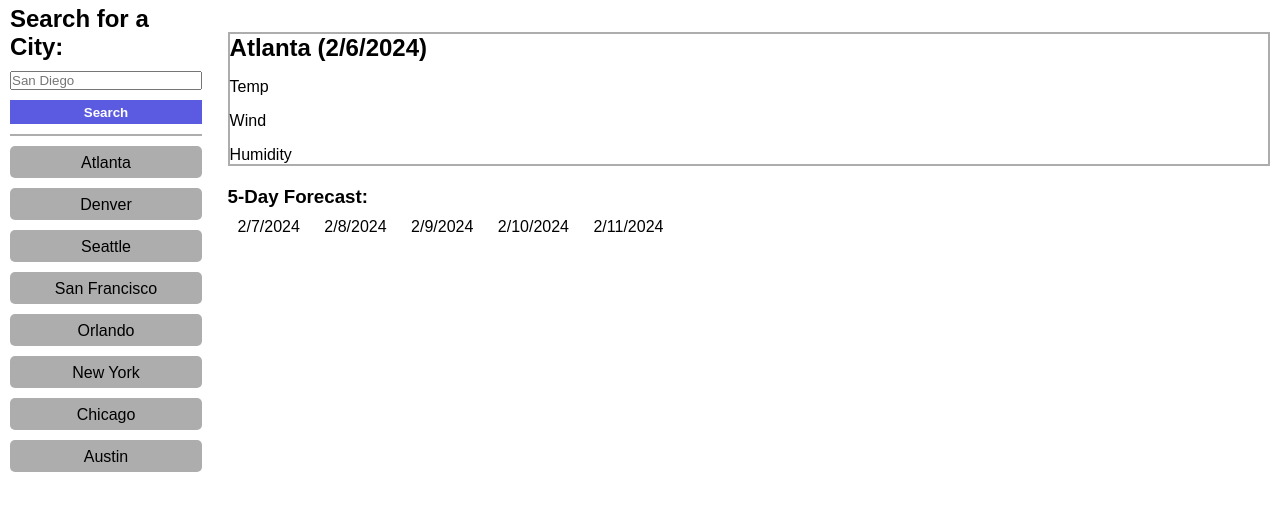
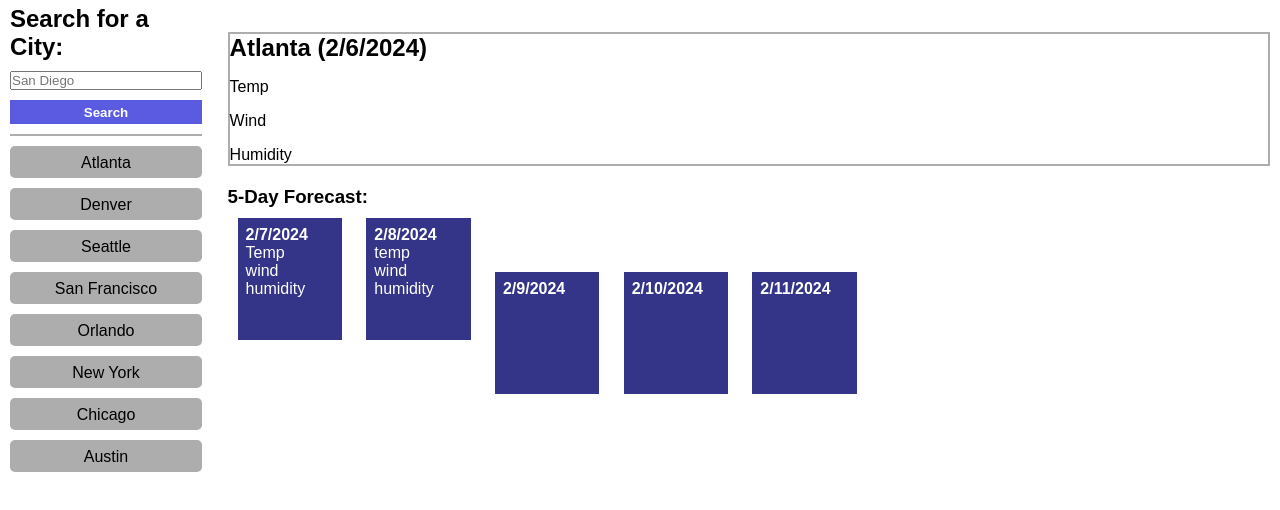
Before and after one commit to owenphineas/weather-dashboard, a plain HTML site: page index.html in a window 1280 px wide. Shown: the part 74-584 px from the top of the page. Drawn offline with nearby package versions, Linux system fonts and the light colour scheme.

Commit message:
added 5 day forecast functionality

```diff
--- a/assets/script.js
+++ b/assets/script.js
@@ -14,7 +14,7 @@ let lon = -84.3902644;
 function setDates() {
     currentCity.textContent = cityName + " (" + dayjs().format("M/D/YYYY") + ")";
     for(i = 0; i < 5; i++) {
-        document.querySelector("#day" + [i + 1]).textContent = dayjs().add([i + 1], "day").format("M/D/YYYY");
+        document.querySelector("#date" + [i + 1]).textContent = dayjs().add([i + 1], "day").format("M/D/YYYY");
     }
 }
 
@@ -49,15 +49,29 @@ function getWeather() {
         return response.json();
     })
     .then(function (data) {
-        console.log(data.list[0].main.temp);
+        console.log(data);
+        console.log(data.list[0].weather[0].main)
+        // Displays current weather
         temp.textContent = "Temp: " + data.list[0].main.temp + "°F";
         wind.textContent = "Wind: " + data.list[0].wind.speed + " MPH";
         humidity.textContent = "Humidity: " + data.list[0].main.humidity + "%";
-        currentCity.textContent = data[0].name;
+        // Displays 5 day forecast (weather data is in 3hr increments so 8 increments = 1 day)
+        for(i = 8; i < 33; i+=8) {
+            document.querySelector("#temp" + i / 8).textContent = "Temp: " + data.list[i].main.temp + "°F";
+            document.querySelector("#wind" + i / 8).textContent = "Wind: " + data.list[i].wind.speed + " MPH";
+            document.querySelector("#humidity" + i / 8).textContent = "Humidity: " + data.list[i].main.humidity + "%";
+        }
+        // Manually displays day 5 since list only goes to 39
+        document.querySelector("#temp5").textContent = "Temp: " + data.list[39].main.temp + "°F";
+        document.querySelector("#wind5").textContent = "Wind: " + data.list[39].wind.speed + " MPH";
+        document.querySelector("#humidity5").textContent = "Humidity: " + data.list[39].main.humidity + "%";
     })
+
+
 }
 
 let searchBtn = document.querySelector("#searchBtn");
 searchBtn.addEventListener("click", function() {
     getCoords();
+
 });
--- a/assets/style.css
+++ b/assets/style.css
@@ -65,3 +65,14 @@ button {
     margin-left: 17%;
     top: -460px;
 }
+
+.days {
+    background-color: rgb(52, 52, 136);
+    color: white;
+    height: 100%;
+    width: 10%;
+    padding-top: 0.5rem;
+    padding-right: 1rem;
+    padding-left: 0.5rem;
+
+}
--- a/index.html
+++ b/index.html
@@ -40,25 +40,25 @@
     <div class="forecast">
         <h3>5-Day Forecast:</h3>
         <div class="days" id="day1">
-            <h4 class="date"></h4>
+            <h4 class="date" id="date1"></h4>
             <p class="emoji"></p>
             <ul>
-                <li id="temp1"></li>
-                <li id="wind1"></li>
-                <li id="humidity1"></li>
+                <li id="temp1">Temp</li>
+                <li id="wind1">wind</li>
+                <li id="humidity1">humidity</li>
             </ul>
         </div>
         <div class="days" id="day2">
-            <h4 class="date"></h4>
+            <h4 class="date" id="date2"></h4>
             <p class="emoji"></p>
             <ul>
-                <li id="temp2"></li>
-                <li id="wind2"></li>
-                <li id="humidity2"></li>
+                <li id="temp2">temp</li>
+                <li id="wind2">wind</li>
+                <li id="humidity2">humidity</li>
             </ul>
         </div>
         <div class="days" id="day3">
-            <h4 class="date"></h4>
+            <h4 class="date" id="date3"></h4>
             <p class="emoji"></p>
             <ul>
                 <li id="temp3"></li>
@@ -67,7 +67,7 @@
             </ul>
         </div>
         <div class="days" id="day4">
-            <h4 class="date"></h4>
+            <h4 class="date" id="date4"></h4>
             <p class="emoji"></p>
             <ul>
                 <li id="temp4"></li>
@@ -76,7 +76,7 @@
             </ul>
         </div>
         <div class="days" id="day5">
-            <h4 class="date"></h4>
+            <h4 class="date" id="date5"></h4>
             <p class="emoji"></p>
             <ul>
                 <li id="temp5"></li>
```
